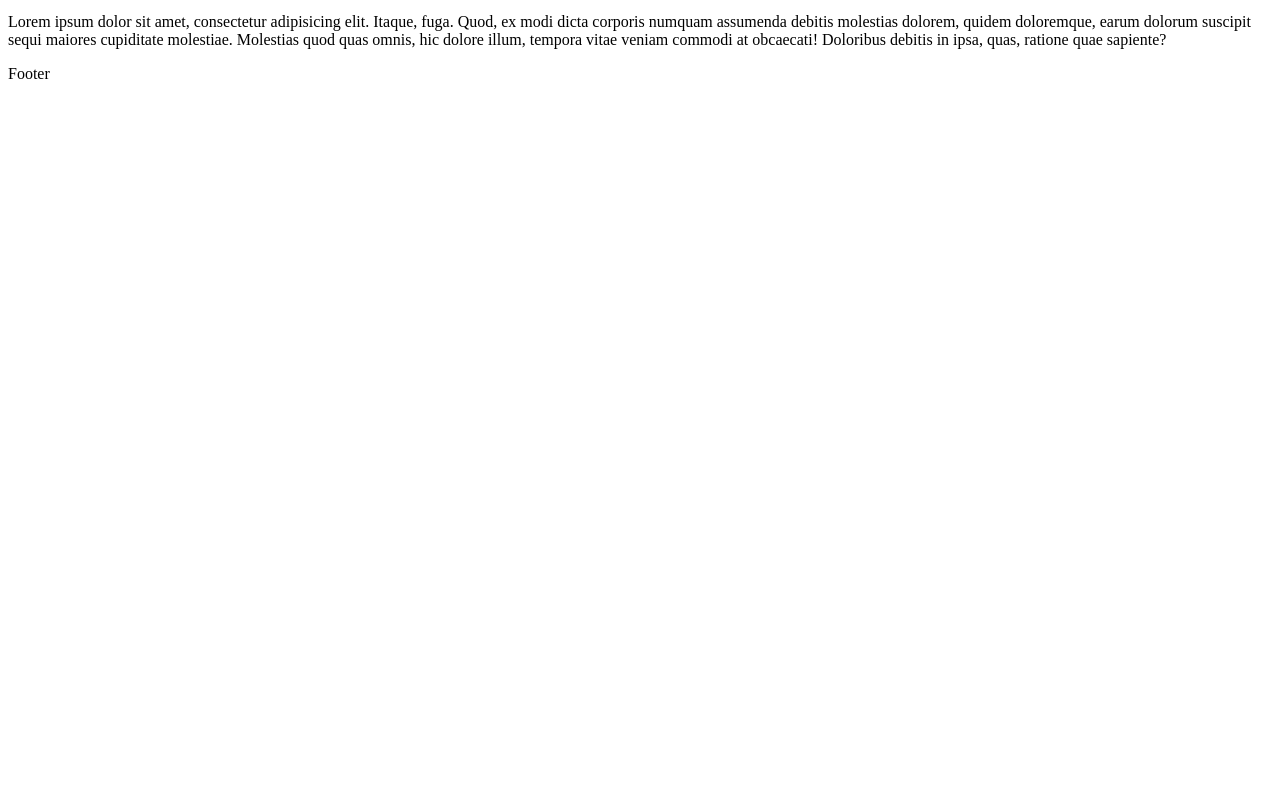
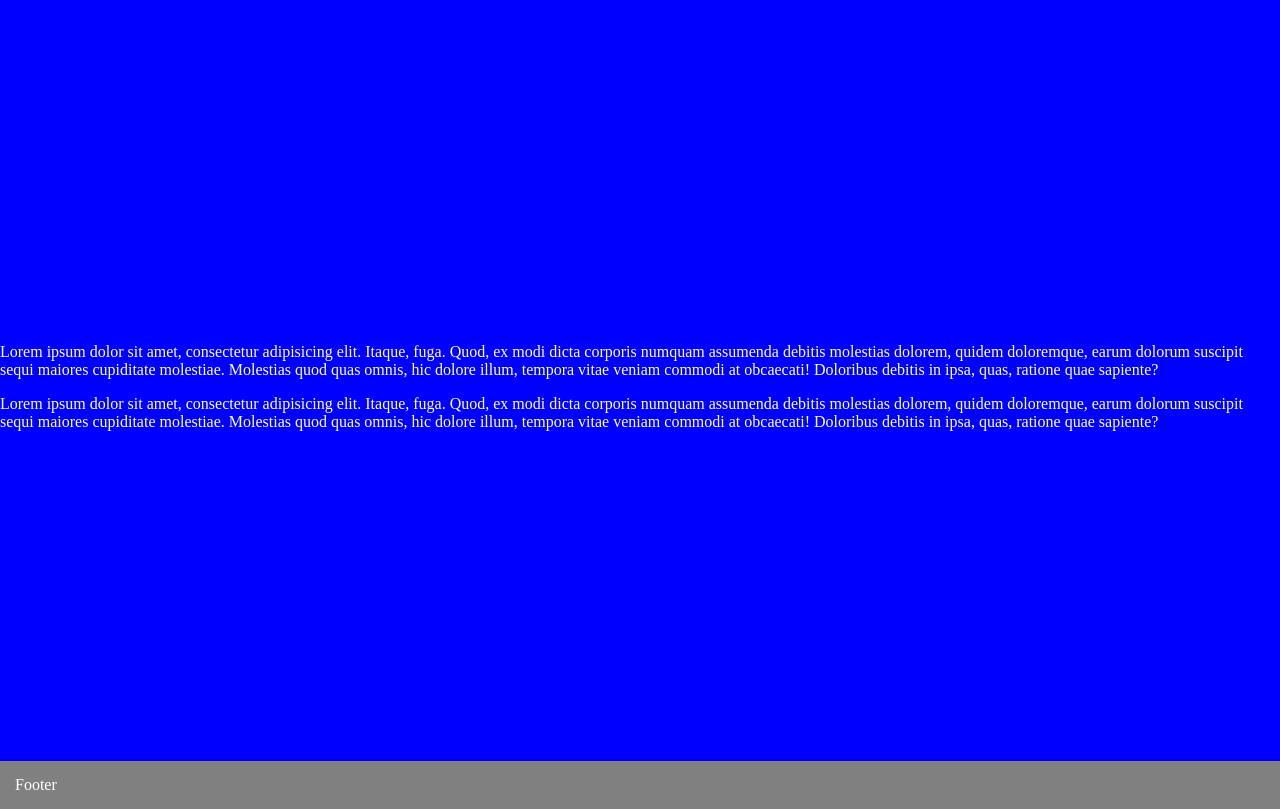
Before and after one commit to orlamadden/ResponsiveDesign-MiniProject, a plain HTML site: page 01-styling-our-html/index.html in a window 1280 px wide. Shown: the part 55-864 px from the top of the page. Before the commit the page ends 800 px from the top, so only its background shows below. Drawn offline with Linux system fonts and the light colour scheme.

Commit message:
Updated CSS

```diff
--- a/01-styling-our-html/index.html
+++ b/01-styling-our-html/index.html
@@ -15,7 +15,7 @@
             <div class="logo">Logo</div>
         </header>
 
-        <section clas="section">
+        <section class="section">
 
             <article class="article column column-60">
 
--- a/01-styling-our-html/styles.css
+++ b/01-styling-our-html/styles.css
@@ -1,3 +1,9 @@
+body, html {
+    height: 100%;
+    margin: 0;
+    color: white;
+}
+
 .header {
     position: fixed;
     top: 0;
@@ -7,3 +13,28 @@
     padding: 15px 25px;
 
 }
+
+.main {
+    height: 100%;
+}
+
+.section {
+    background-color: blue;
+    height: 100%;
+
+}
+
+.article, .aside {
+    position: relative;
+    top: 50%;
+    transform: translateY(-50%);
+}
+
+.section-paragraph {
+    font-size: 1em;
+}
+
+.footer {
+    background-color: grey;
+    padding: 15px;
+}
```
